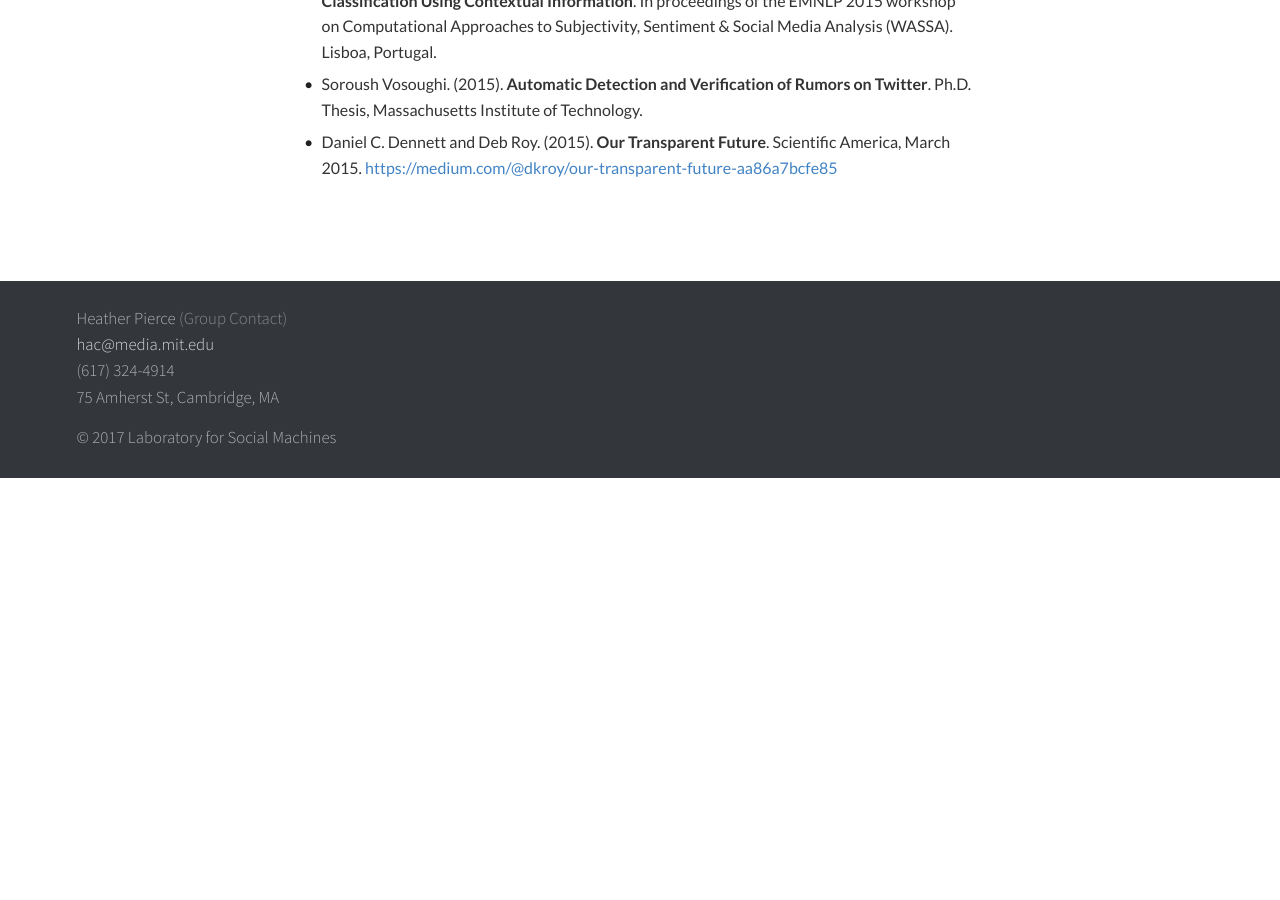
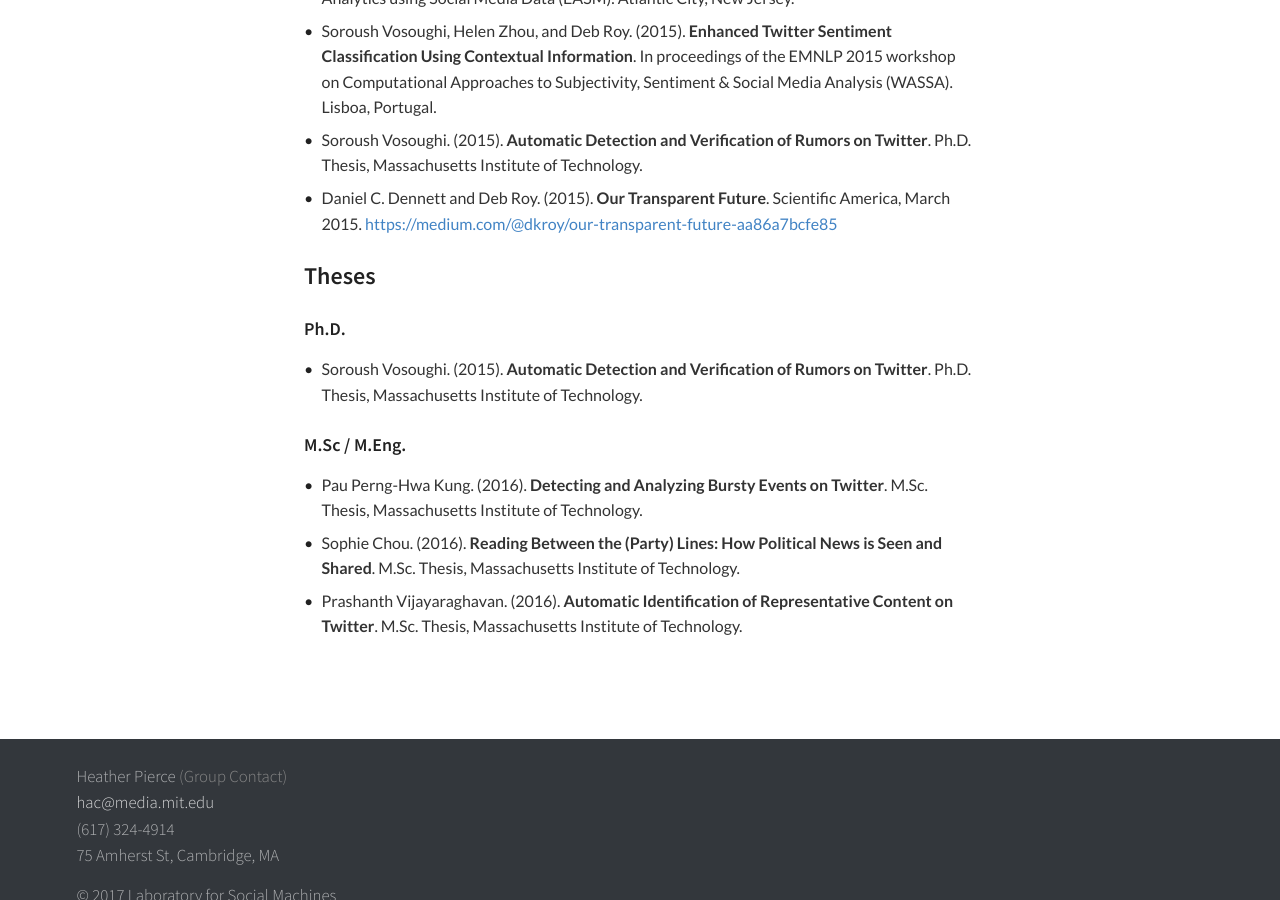
Before and after one commit to mit-ccc/social-machines.github.io, a Jekyll site: the page built from media-analytics/publications.md, in a window 1280 px wide and 900 px high, scrolled down 1535 px. Built offline with Jekyll 4.4.1, drawn with Linux system fonts in a browser that asks for light colours; nearby versions of some CDN libraries; before the commit the page ends 2013 px from its top, so only the background shows below that; some of the changed lines change nothing that is shown.

Commit message:
Add theses to publications

```diff
--- a/_data/publications.yml
+++ b/_data/publications.yml
@@ -4,6 +4,9 @@
 #   publication_year
 #   pdf_file
 #   group ("media analytics" or "learning")
+#
+# PhD and Master theses are defined in theses.yml
+
 
 - citation: |
     Soroush Vosoughi\*, Prashanth Vijayaraghavan\*, Ann Yuan, and Deb Roy. (2017). **Mapping Twitter Conversation Landscapes**. In Proceedings of the 11th International AAAI Conference on Weblogs and Social Media (ICWSM 2017). Montreal, Canada. \*Equal Contribution.
--- /dev/null
+++ b/_data/theses.yml
@@ -0,0 +1,197 @@
+# List all theses here
+# Each thesis has the following items (similar to publications)
+# - citation
+#   publication_year
+#   pdf_file
+#   group ("media analytics" or "learning")
+#   type ("phd_thesis", "master_thesis")
+
+# PhD Theses
+
+- citation: |
+    Soroush Vosoughi. (2015). **Automatic Detection and Verification of Rumors on Twitter**. Ph.D. Thesis, Massachusetts Institute of Technology.
+  publication_year: 2015
+  type: phd_thesis
+  group: media analytics
+
+- citation: |
+    Brandon C. Roy. (2013). **The Birth of a Word**. Ph.D. Thesis, Massachusetts Institute of Technology.
+  publication_year: 2013
+  type: phd_thesis
+  group: learning
+
+- citation: |
+    Jeff Orkin. (2013). **Collective Artificial Intelligence: Simulated Role-Playing from Crowdsourced Data**. Ph.D. Thesis, Massachusetts Institute of Technology.
+  publication_year: 2013
+  type: phd_thesis
+  group: learning
+
+- citation: |
+    Rony Kubat. (2012). **Will They Buy?** Ph.D. Thesis, Massachusetts Institute of Technology.
+  publication_year: 2012
+  type: phd_thesis
+  group: learning
+
+- citation: |
+    Philip DeCamp. (2012). **Data Visualization in the First Person**. Ph.D. Thesis, Massachusetts Institute of Technology.
+  publication_year: 2012
+  type: phd_thesis
+  group: learning
+
+- citation: |
+    Stefanie Tellex. (2010). **Natural Language and Spatial Reasoning**. Ph.D. Thesis, Massachusetts Institute of Technology.
+  publication_year: 2010
+  type: phd_thesis
+  group: learning
+
+- citation: |
+    Michael Ben Fleischman. (2008). **Grounding Language in Events**. Ph.D. Thesis, Massachusetts Institute of Technology.
+  publication_year: 2008
+  type: phd_thesis
+  group: learning
+
+- citation: |
+    Kai-yuh Hsiao. (2007). **Embodied Object Schemas for Grounding Language Use**. Ph.D. Thesis, Massachusetts Institute of Technology.
+  publication_year: 2007
+  type: phd_thesis
+  group: learning
+
+- citation: |
+    Peter Gorniak. (2005). **The Affordance-Based Concept**. Ph.D. Thesis, Massachusetts Institute of Technology.
+  publication_year: 2005
+  type: phd_thesis
+  group: learning
+
+- citation: |
+    Deb Roy. (1999). **Learning from Sights and Sounds: A Computational Model**. Ph.D. in Media Arts and Sciences, MIT.
+  publication_year: 1999
+  type: phd_thesis
+  group: learning
+
+
+# Master Theses
+- citation: |
+    Pau Perng-Hwa Kung. (2016). **Detecting and Analyzing Bursty Events on Twitter**. M.Sc. Thesis, Massachusetts Institute of Technology.
+  publication_year: 2016
+  type: master_thesis
+  group: media analytics
+
+- citation: |
+    Sophie Chou. (2016). **Reading Between the (Party) Lines: How Political News is Seen and Shared**. M.Sc. Thesis, Massachusetts Institute of Technology.
+  publication_year: 2016
+  type: master_thesis
+  group: media analytics
+
+- citation: |
+    Prashanth Vijayaraghavan. (2016). **Automatic Identification of Representative Content on Twitter**. M.Sc. Thesis, Massachusetts Institute of Technology.
+  publication_year: 2016
+  type: master_thesis
+  group: media analytics
+
+- citation: |
+    Matthew Miller. (2011). **Semantic Spaces: Behavior, Language and Word Learning in the Human Speechome Corpus**. M.Sc. in Media Arts and Sciences Thesis.
+  publication_year: 2011
+  type: master_thesis
+  group: learning
+
+- citation: |
+    George Macaulay Shaw. (2011). **A Taxonomy of Situated Language in Natural Contexts**. M.Sc. in Media Arts and Sciences Thesis.
+  publication_year: 2011
+  type: master_thesis
+  group: learning
+
+- citation: |
+    Kleovoulos Tsourides. (2010). **Visually Grounded Virtual Accelerometers: A Longitudinal Video Investigation of Dyadic Bodily Dynamics around the time of Word Acquisition**. M.Sc. in Media Arts and Sciences Thesis.
+  publication_year: 2010
+  type: master_thesis
+  group: learning
+
+- citation: |
+    Soroush Vosoughi. (2010). **Interactions of caregiver speech and early word learning in the Speechome Corpus: Computational Explorations**. M.Sc. Thesis, Massachusetts Institute of Technology.
+  publication_year: 2010
+  type: master_thesis
+  group: learning
+
+- citation: |
+    Sophia Yuditskaya. (2010). **Automatic Vocal Recognition of a Child’s Perceived Emotional State within the Speechome Corpus**. M.Sc. in Media Arts and Sciences Thesis.
+  publication_year: 2010
+  type: master_thesis
+  group: learning
+
+- citation: |
+    Sheng-Ying Pao. (2010). **Connected Strangers: Manipulating Social Perceptions to Study Trust**. M.Sc. in Media Arts and Sciences Thesis.
+  publication_year: 2010
+  type: master_thesis
+  group: learning
+
+- citation: |
+    Philip DeCamp. (2007). **HeadLock: Wide-Range Head Pose Estimation for Low Resolution Video**. M.Sc. in Media Arts and Sciences Thesis.
+  publication_year: 2007
+  type: master_thesis
+  group: learning
+
+- citation: |
+    Jeff Orkin. (2007). **Learning Plan Networks in Conversational Video Games**. M.Sc. in Media Arts and Sciences Thesis.
+  publication_year: 2007
+  type: master_thesis
+  group: learning
+
+- citation: |
+    Philipp Robbel. (2007). **Exploiting Object Dynamics for Recognition and Control**. M.Sc. in Media Arts and Sciences Thesis.
+  publication_year: 2007
+  type: master_thesis
+  group: learning
+
+- citation: |
+    Brandon Roy. (2007). **Human-Machine Collaboration for Rapid Speech Transcription**. M.Sc. in Media Arts and Sciences Thesis.
+  publication_year: 2007
+  type: master_thesis
+  group: learning
+
+- citation: |
+    Andre Ribeiro. (2005). **Graph Dynamics: Learning and Representation**. M.Sc. in Media Arts and Sciences Thesis.
+  publication_year: 2005
+  type: master_thesis
+  group: learning
+
+- citation: |
+    Charles Kehoe. (2005). **Indexical Grounding for a Mobile Robot**. M.Eng. EECS Thesis.
+  publication_year: 2005
+  type: master_thesis
+  group: learning
+
+- citation: |
+    Niloy Mukherjee. (2003). **Spontenous Speech Recognition Using Visual Context-Aware Language Models**. M.Sc. in Media Arts and Sciences Thesis.
+  publication_year: 2003
+  type: master_thesis
+  group: learning
+
+- citation: |
+    Sheel Sanjay Dhande. (2003). **A Computational Model to Connect Gestalt Perception and Natural Language**. M.Sc. in Media Arts and Sciences Thesis.
+  publication_year: 2003
+  type: master_thesis
+  group: learning
+
+- citation: |
+    Ewa Dominowska. (2002). **A Communication Aid with Context-Aware Vocabulary Prediction**. M.Eng. EECS Thesis.
+  publication_year: 2002
+  type: master_thesis
+  group: learning
+
+- citation: |
+    Norimasa Yoshida. (2002). **Automatic Utterance Segmentation in Spontaneous Speech**. M.Eng. EECS Thesis.
+  publication_year: 2002
+  type: master_thesis
+  group: learning
+
+- citation: |
+    Ben Yoder. (2001). **Spontaneous Speech Recognition Using Hidden Markov Models**. M.Eng. EECS Thesis.
+  publication_year: 2001
+  type: master_thesis
+  group: learning
+
+- citation: |
+    Deb Roy. (1995). NewsComm: A Hand-Held Device for Interactive Access to Structured Audio. M.Sc. in Media Arts and Sciences, MIT.
+  publication_year: 1995
+  type: master_thesis
+  group: learning
--- a/_layouts/publications.html
+++ b/_layouts/publications.html
@@ -3,6 +3,9 @@ layout: default
 ---
 <div class="publications ui text container">
 	<h1 class="ui header">{{ page.title }}</h1>
+
+
+	<h2 class="ui header">Papers</h2>
 
 	{% comment %}Start with the full set of publications{% endcomment %}
 	{% assign filtered_publications = site.data.publications %}
@@ -26,6 +29,36 @@ layout: default
 
 	{% endfor %}
 
+	{% assign filtered_theses = site.data.theses %}
+
+
+	{% comment %} Add in theses {% endcomment %}
+	{% if page.group %}
+		{% assign filtered_theses = site.data.theses | where: 'group', page.group %}
+	{% endif %}
+
+	{% assign theses_by_type = filtered_theses | group_by: 'type' %}
+
+	<h2 class="ui header">Theses</h2>
+	{% for thesis_type in theses_by_type  %}
+	<h3 class="ui header">
+		{% if thesis_type.name == 'phd_thesis' %}Ph.D.{% else %}M.Sc / M.Eng.{% endif %}
+	</h3>
+
+	<ul class="ui list long-text">
+	{% for thesis in thesis_type.items %}
+		<li>
+			{{ thesis.citation | markdownify | replace: '<p>', '' | replace: '</p>', '' }}
+			{% if thesis.pdf_file %}<a href="{{ thesis.pdf_file }}">pdf</a>{% endif %}
+		</li>
+	{% endfor %}
+	</ul>
+
+	{% endfor %}
+
+
+
+
 	<div>
 		{{ content }}
 	</div>
```
